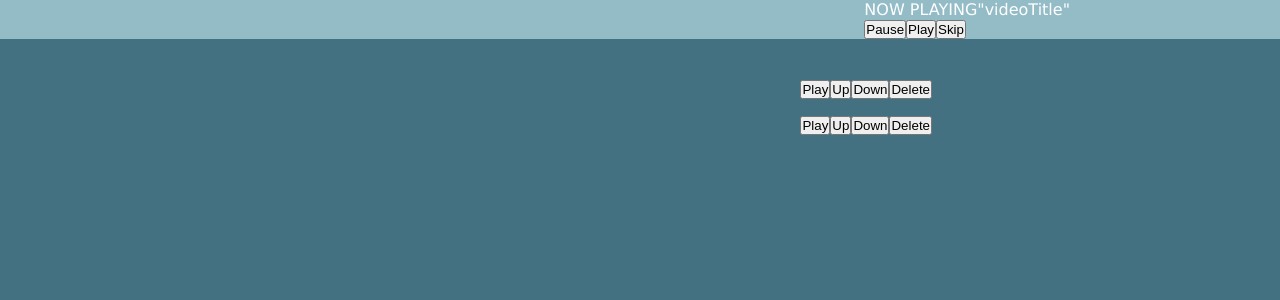
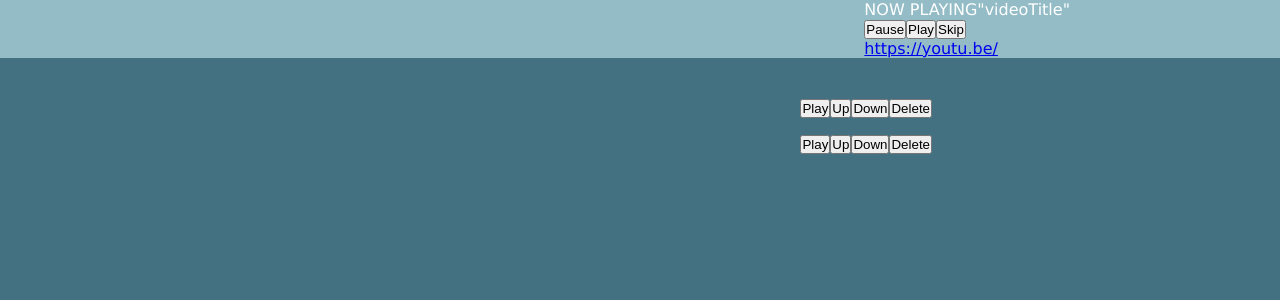
Before and after one commit to NotNorom/eh, a React (Create React App) app in the folder src/frontend/: page / in a window 1280 px wide. Shown: the top 300 px of the page. Built offline with nearby package versions, Linux system fonts and the light colour scheme; no server answers.

Commit message:
Turn autoplay videos off. Change default on- functions on the iframe

```diff
--- a/src/frontend/src/VideoPlayer/VideoPlayer.js
+++ b/src/frontend/src/VideoPlayer/VideoPlayer.js
@@ -8,7 +8,7 @@ class VideoPlayer extends Component {
             height: '225',
             width: '400',
             playerVars: { // https://developers.google.com/youtube/player_parameters
-                autoplay: 1
+                autoplay: 0,
             }
         };
         return (
@@ -19,14 +19,14 @@ class VideoPlayer extends Component {
                     className={""}
                     containerClassName={""}
                     opts={opts}
-                    onReady={console.log("onReady")}
-                    onPlay={console.log("onPlay")}
-                    onPause={console.log("onPause")}
-                    onEnd={console.log("onEnd")}
-                    onError={console.log("onError")}
-                    onStateChange={console.log("onStateChange")}
-                    onPlaybackRateChange={console.log("onPlaybackRateChange")}
-                    onPlaybackQualityChange={console.log("onPlaybackQualityChange")}
+                    onReady={(a) => console.log("onReady ", a)}
+                    onPlay={(a) => console.log("onPlay ", a)}
+                    onPause={(a) => console.log("onPause ", a)}
+                    onEnd={(a) => console.log("onEnd ", a)}
+                    onError={(a) => console.log("onError ", a)}
+                    onStateChange={(a) => console.log("onStateChange ", a)}
+                    onPlaybackRateChange={(a) => console.log("onPlaybackRateChange ", a)}
+                    onPlaybackQualityChange={(a) => console.log("onPlaybackQualityChange ", a)}
                 />
                 <div className={""}>
                     <span className={style.nowPlaying}>NOW PLAYING</span>
@@ -36,6 +36,12 @@ class VideoPlayer extends Component {
                         <button>Play</button>
                         <button>Skip</button>
                     </div>
+                    <a
+                        href={"https://youtu.be/"+this.props.videoId}
+                        target="_blank"
+                        rel="noopener noreferrer"
+                        className={style.linkToVideo}
+                    >https://youtu.be/{this.props.videoId}</a>
                 </div>
             </div>
         );
```
